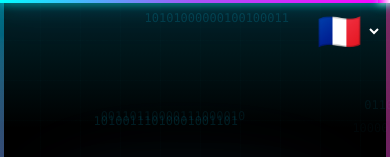
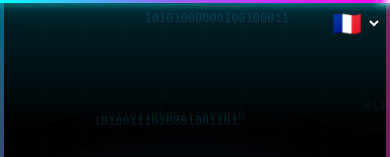
Before and after one commit to TLRKiliann/portfolio-nextjs, a Next.js app in the folder portfolio-carousel/: page / in a window 390 px wide. Shown: the top 157 px of the page. Built offline with nearby package versions, Linux system fonts and the light colour scheme.

Commit message:
translate flags for mobile version adapted

```diff
--- a/portfolio-carousel/ui/Translation.tsx
+++ b/portfolio-carousel/ui/Translation.tsx
@@ -18,7 +18,7 @@ export default function Translation() {
             <select
                 value={chooseLang}
                 onChange={handleLang}
-                className="text-4xl px-1 rounded bg-transparent cursor-pointer text-center focus:outline-none focus:ring-0 focus:border-transparent"
+                className="text-2xl sm:text-3xl px-1 rounded bg-transparent cursor-pointer text-center focus:outline-none focus:ring-0 focus:border-transparent"
               >
                 <option value="FR">🇫🇷</option>
                 <option value="EN">🇺🇸</option>
```
